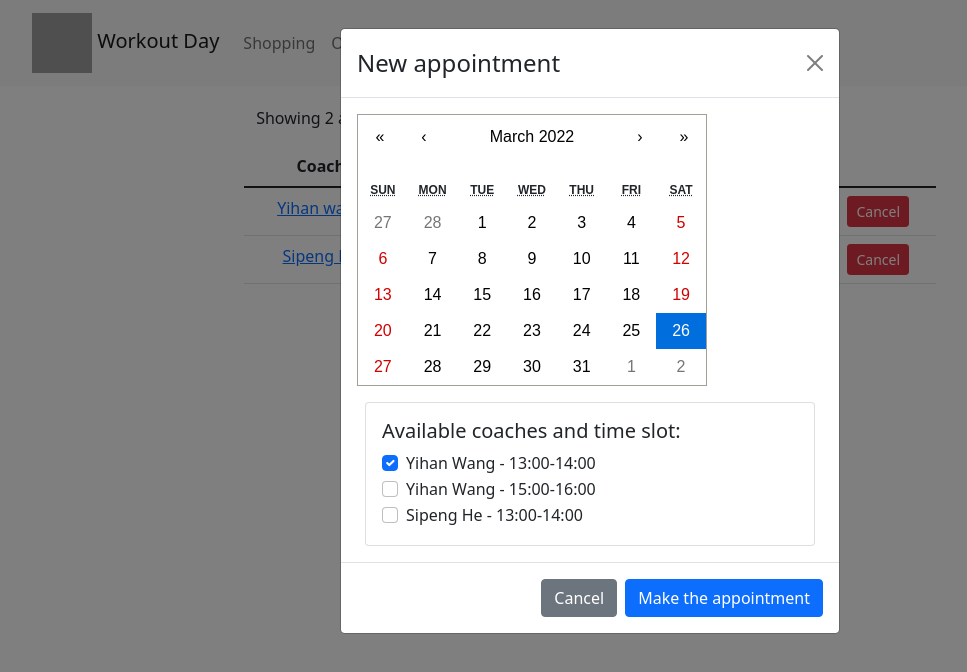
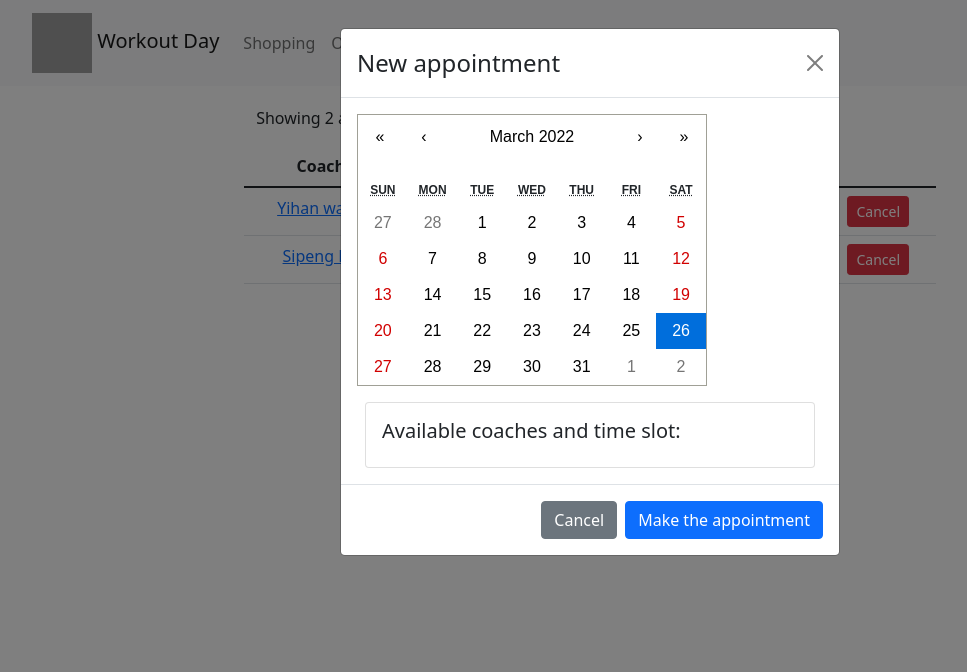
Before and after one commit to hsp8412/workout-day-gym-management-system, a React (Create React App) app in the folder front-end/: page /appointments in a window 1280 px wide. Both pictures are taken after a click on the button "New appointment". Shown: the top 672 px of the page, without its empty margins (50-1017 px from the left). Built offline with nearby package versions, Linux system fonts and the light colour scheme; grey boxes are pictures that could not be loaded.

Commit message:
basic logic for booking appointments

```diff
--- a/front-end/src/components/availableSlotCard.jsx
+++ b/front-end/src/components/availableSlotCard.jsx
@@ -1,48 +1,94 @@
 import React from "react";
+import getTimeSlots from "../services/availableTimeSlot";
+import allViews from "react-calendar/dist/umd/Calendar";
+import { getCoachById } from "../services/coach";
+import { getBranchById } from "../services/branch";
+import { useFormik } from "formik";
+import * as Yup from "yup";
 
-const AvailableSlotCard = () => {
+const AvailableSlotCard = ({ dateSelected, setSlotSelected, slotSelected }) => {
+  function getTimeSlotEntry(timeSlot) {
+    let result = "";
+    let branch = getBranchById(timeSlot.branchId).name;
+    result += branch + " ";
+
+    let startTime = toISOLocal(timeSlot.startTime);
+    let endTime = toISOLocal(timeSlot.endTime);
+
+    startTime = startTime.substring(11, 16);
+    endTime = endTime.substring(11, 16);
+    result += " " + startTime + "-" + endTime;
+    let coach = getCoachById(timeSlot.coachId).name;
+    result += " " + coach;
+    return result;
+  }
+
+  function toISOLocal(d) {
+    let z = (n) => ("0" + n).slice(-2);
+    let zz = (n) => ("00" + n).slice(-3);
+    let off = d.getTimezoneOffset();
+    let sign = off > 0 ? "-" : "+";
+    off = Math.abs(off);
+
+    return (
+      d.getFullYear() +
+      "-" +
+      z(d.getMonth() + 1) +
+      "-" +
+      z(d.getDate()) +
+      "T" +
+      z(d.getHours()) +
+      ":" +
+      z(d.getMinutes()) +
+      ":" +
+      z(d.getSeconds()) +
+      "." +
+      zz(d.getMilliseconds()) +
+      sign +
+      z((off / 60) | 0) +
+      ":" +
+      z(off % 60)
+    );
+  }
+
+  const availableSlots = getTimeSlots();
+  const filtered = availableSlots.filter((timeSlot) => {
+    return (
+      dateSelected.getFullYear() == timeSlot.startTime.getFullYear() &&
+      dateSelected.getMonth() + 1 == timeSlot.startTime.getMonth() &&
+      dateSelected.getDate() == timeSlot.startTime.getDate() &&
+      timeSlot.isBooked == false
+    );
+  });
+  // console.log(filtered);
   return (
     <div className="card mx-2 mt-3">
       <div className="card-body">
         <h5 className="card-title">Available coaches and time slot:</h5>
-        <p className="card-text d-flex flex-column">
-          <div>
-            <div className="form-check align-self-start">
-              <input
-                className="form-check-input"
-                type="checkbox"
-                value=""
-                id="flexCheckChecked"
-                checked
-              />
-              <label className="form-check-label" htmlFor="flexCheckChecked">
-                Yihan Wang - 13:00-14:00
-              </label>
-            </div>
+        <form>
+          <div role="group" className="card-text d-flex flex-column">
+            {filtered.map((timeSlot) => (
               <div className="form-check">
                 <input
                   className="form-check-input"
-                type="checkbox"
-                value=""
-                id="flexCheckChecked"
+                  type="radio"
+                  name="exampleRadios"
+                  id="exampleRadios1"
+                  value={timeSlot._id}
+                  checked={
+                    slotSelected ? slotSelected._id == timeSlot._id : false
+                  }
+                  onChange={() => {
+                    setSlotSelected(timeSlot);
+                  }}
                 />
-              <label className="form-check-label" htmlFor="flexCheckChecked">
-                Yihan Wang - 15:00-16:00
+                <label className="form-check-label" htmlFor="exampleRadios1">
+                  {getTimeSlotEntry(timeSlot)}
                 </label>
               </div>
-            <div className="form-check">
-              <input
-                className="form-check-input"
-                type="checkbox"
-                value=""
-                id="flexCheckChecked"
-              />
-              <label className="form-check-label" htmlFor="flexCheckChecked">
-                Sipeng He - 13:00-14:00
-              </label>
+            ))}
           </div>
-          </div>
-        </p>
+        </form>
       </div>
     </div>
   );
--- a/front-end/src/components/dateCalendar.jsx
+++ b/front-end/src/components/dateCalendar.jsx
@@ -1,9 +1,7 @@
 import React, { useState } from "react";
 import Calendar from "react-calendar";
 
-const DateCalendar = (props) => {
-  const [value, onChange] = useState(new Date());
-
+const DateCalendar = ({ onChange, value }) => {
   return (
     <Calendar
       onChange={onChange}
--- /dev/null
+++ b/front-end/src/components/newAppNoSelectionModal.jsx
@@ -0,0 +1,22 @@
+import React from "react";
+import { Button, Modal } from "react-bootstrap";
+
+const NoAppSelection = ({ ifVisible, onClose }) => {
+  return (
+    <div>
+      <Modal show={ifVisible} onHide={onClose}>
+        <Modal.Header closeButton>
+          <Modal.Title>No selection</Modal.Title>
+        </Modal.Header>
+        <Modal.Body>Please make a selection.</Modal.Body>
+        <Modal.Footer>
+          <Button variant="primary" onClick={onClose}>
+            Close
+          </Button>
+        </Modal.Footer>
+      </Modal>
+    </div>
+  );
+};
+
+export default NoAppSelection;
--- a/front-end/src/components/newAppointment.jsx
+++ b/front-end/src/components/newAppointment.jsx
@@ -1,23 +1,40 @@
-import React from "react";
+import React, { useState } from "react";
 import { Modal, Col, Button, Row } from "react-bootstrap";
 import DateCalendar from "./dateCalendar";
 import AvailableSlotCard from "./availableSlotCard";
+import { useFormik } from "formik";
+import * as Yup from "yup";
 
-const NewAppointment = (props) => {
+const NewAppointment = ({ show, handleClose, onSubmit }) => {
+  const [dateSelected, setDateSelected] = useState(new Date());
+  const [slotSelected, setSlotSelected] = useState(null);
+  const handleSubmit = () => {
+    console.log(slotSelected);
+    onSubmit(slotSelected);
+  };
+
   return (
-    <Modal show={props.show} onHide={props.handleClose}>
+    <Modal show={show} onHide={handleClose}>
       <Modal.Header closeButton>
         <Modal.Title>New appointment</Modal.Title>
       </Modal.Header>
       <Modal.Body className="d-flex flex-column">
-        <DateCalendar className="align-self-center" />
-        <AvailableSlotCard />
+        <DateCalendar
+          className="align-self-center"
+          onChange={setDateSelected}
+          value={dateSelected}
+        />
+        <AvailableSlotCard
+          dateSelected={dateSelected}
+          slotSelected={slotSelected}
+          setSlotSelected={setSlotSelected}
+        />
       </Modal.Body>
       <Modal.Footer>
-        <Button variant="secondary" onClick={props.handleClose}>
+        <Button variant="secondary" onClick={handleClose}>
           Cancel
         </Button>
-        <Button variant="primary" onClick={props.handleClose}>
+        <Button variant="primary" onClick={handleSubmit}>
           Make the appointment
         </Button>
       </Modal.Footer>
--- a/front-end/src/pages/appointments.jsx
+++ b/front-end/src/pages/appointments.jsx
@@ -8,6 +8,7 @@ import { getAppointments } from "../services/appointments";
 import { getCoachById } from "../services/coach";
 import appointmentTable from "../components/appointmentTable";
 import { getBranchById } from "../services/branch";
+import NoAppSelection from "../components/newAppNoSelectionModal";
 
 class Appointment extends React.Component {
   state = {
@@ -15,6 +16,7 @@ class Appointment extends React.Component {
     newAppVisibility: false,
     cancelAppVisibility: false,
     appointmentDeleting: null,
+    noSelectionVisibility: false,
   };
 
   componentDidMount() {
@@ -90,6 +92,19 @@ class Appointment extends React.Component {
     });
   };
 
+  handleMakeNewApp = (timeSlot) => {
+    if (timeSlot === null) {
+      this.setState({ noSelectionVisibility: true });
+    } else {
+      console.log(timeSlot);
+      this.setState({ newAppVisibility: false });
+    }
+  };
+
+  handleNoSelectionClose = () => {
+    this.setState({ noSelectionVisibility: false });
+  };
+
   render() {
     return (
       <div>
@@ -110,11 +125,16 @@ class Appointment extends React.Component {
         <NewAppointment
           show={this.state.newAppVisibility}
           handleClose={this.handleCloseNewApp}
+          onSubmit={this.handleMakeNewApp}
         />
         <CancelAppointmentConfirm
           onClose={this.handleCloseCancelApp}
           ifVisible={this.state.cancelAppVisibility}
           onConfirmDelete={this.handleConfirmDelete}
+        />
+        <NoAppSelection
+          ifVisible={this.state.noSelectionVisibility}
+          onClose={this.handleNoSelectionClose}
         />
       </div>
     );
--- a/front-end/src/services/availableTimeSlot.js
+++ b/front-end/src/services/availableTimeSlot.js
@@ -1 +1,38 @@
-const timeSlots = [];
+const timeSlots = [
+  {
+    _id: 1,
+    startTime: new Date(2022, 4, 15, 10, 0),
+    endTime: new Date(2022, 4, 15, 11, 0),
+    coachId: 1,
+    branchId: 2,
+    isBooked: false,
+  },
+  {
+    _id: 2,
+    startTime: new Date(2022, 4, 15, 13, 0),
+    endTime: new Date(2022, 4, 15, 15, 0),
+    coachId: 2,
+    branchId: 1,
+    isBooked: false,
+  },
+  {
+    _id: 3,
+    startTime: new Date(2022, 4, 16, 11, 0),
+    endTime: new Date(2022, 4, 16, 12, 0),
+    coachId: 2,
+    branchId: 1,
+    isBooked: false,
+  },
+  {
+    _id: 4,
+    startTime: new Date(2022, 4, 16, 14, 0),
+    endTime: new Date(2022, 4, 16, 16, 0),
+    coachId: 1,
+    branchId: 1,
+    isBooked: true,
+  },
+];
+
+export default function getTimeSlots() {
+  return timeSlots;
+}
```
Lines whose indentation alone changed are shown as unchanged.
